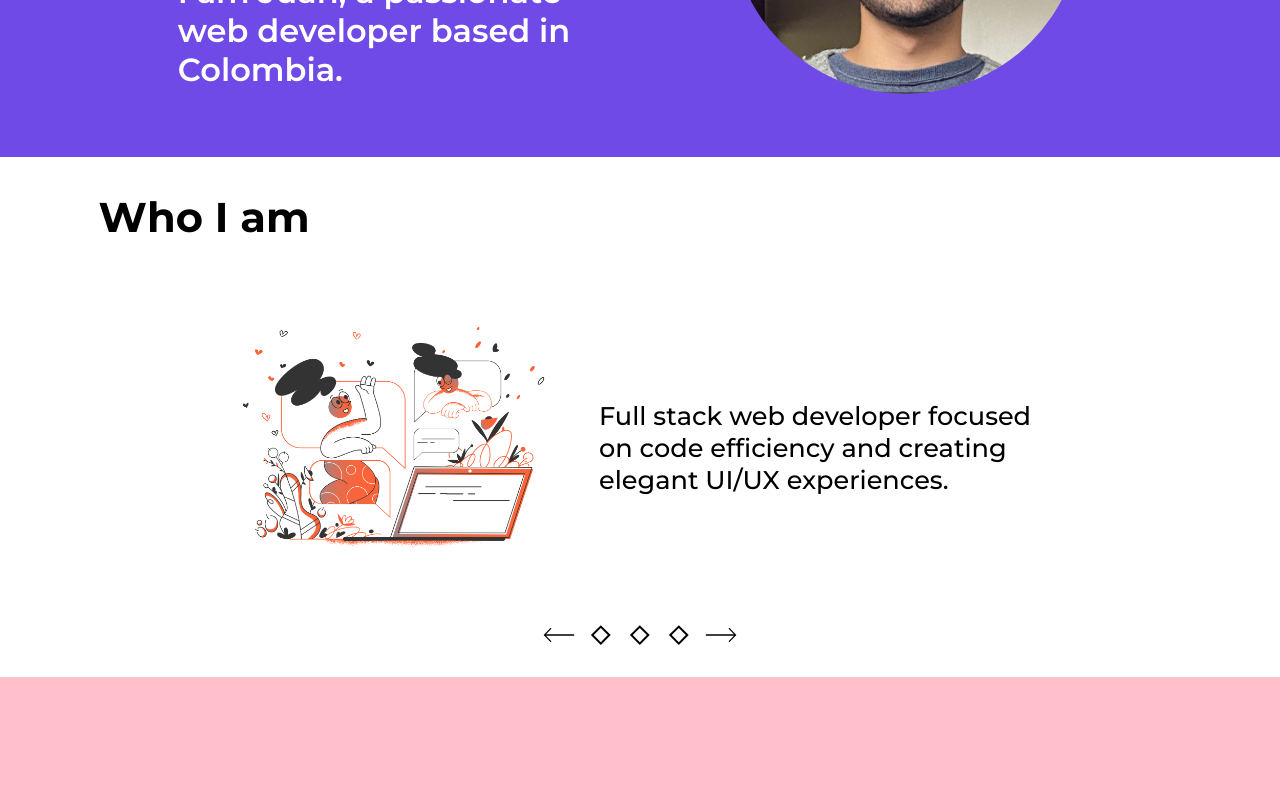
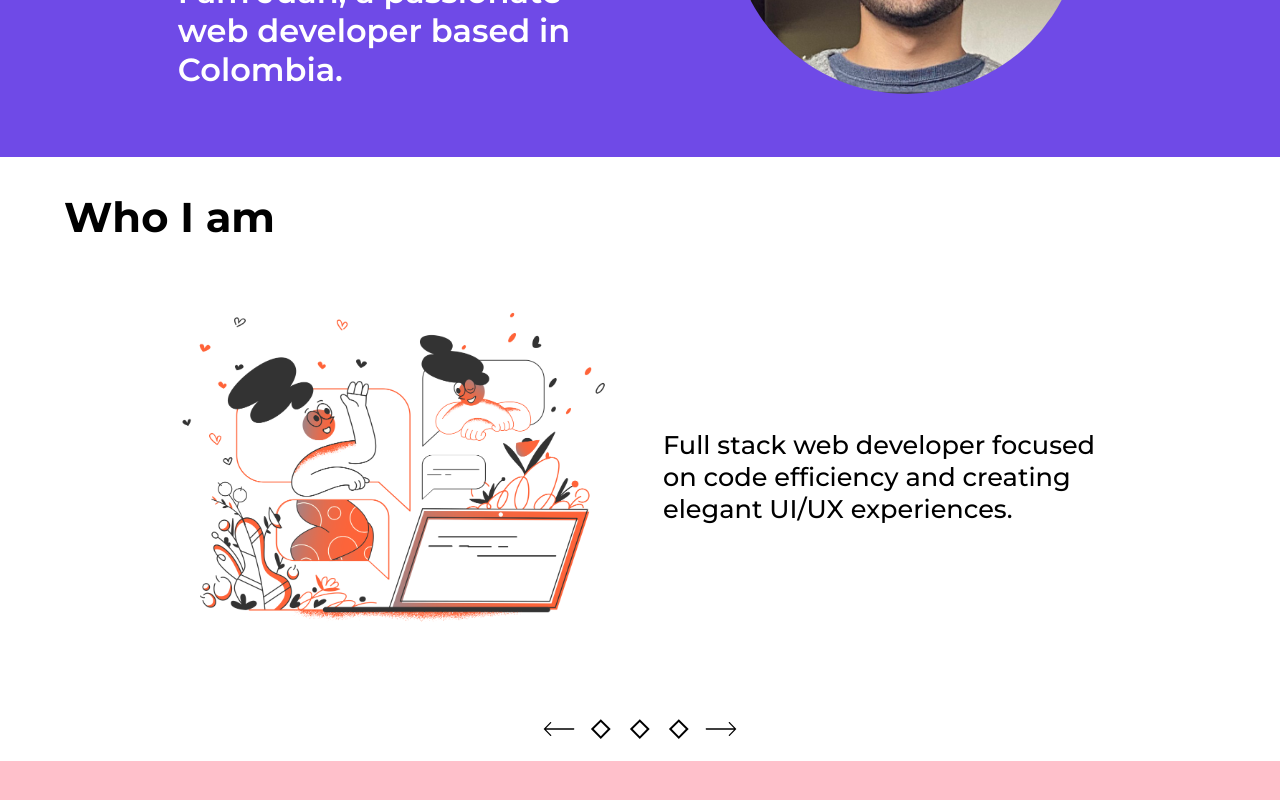
Before and after one commit to JPGomezCuervo/Portfolio-v2, a Vue app: page / in a window 1280 px wide. Shown: the part 418-1218 px from the top of the page. Built offline with nearby package versions, Linux system fonts and the light colour scheme.

Commit message:
resizing images

```diff
--- a/src/components/Carousel.vue
+++ b/src/components/Carousel.vue
@@ -46,7 +46,7 @@ import WhoIAm from "./WhoIAm.vue";
     align-items: center;
     width: 100%;
     gap: 1%;
-    margin-bottom: 2%;
+    margin-bottom: clamp(1rem, 2vh, 2rem);
 }
 
 .romboids {
--- a/src/components/WhoIAm.vue
+++ b/src/components/WhoIAm.vue
@@ -35,7 +35,6 @@ const { whoIAm }= toRefs(selectLanguages());
     justify-content: center;
     align-items: center;
     gap: 4%;
-
 }
 
 .image-frame img {
@@ -45,8 +44,8 @@ const { whoIAm }= toRefs(selectLanguages());
 }
 
 .image-frame {
-    height: clamp(20rem, 38vh, 40rem);
-    width: clamp(20rem, 38vh, 40rem);
+    height: clamp(28rem, 38vh, 40rem);
+    width: clamp(28rem, 38vh, 40rem);
     margin-bottom: 2%;
 }
 
--- a/src/style.scss
+++ b/src/style.scss
@@ -61,7 +61,9 @@ h1 {
   font-family: "Montserrat-Bold";
   text-align: left;
   font-size: clamp(2.5rem, 1rem + 2vw, 5rem);
-  margin: 3%;
+  margin: 0;
+  margin-top: 3%;
+
 }
 
 .main-button-shape {
```
